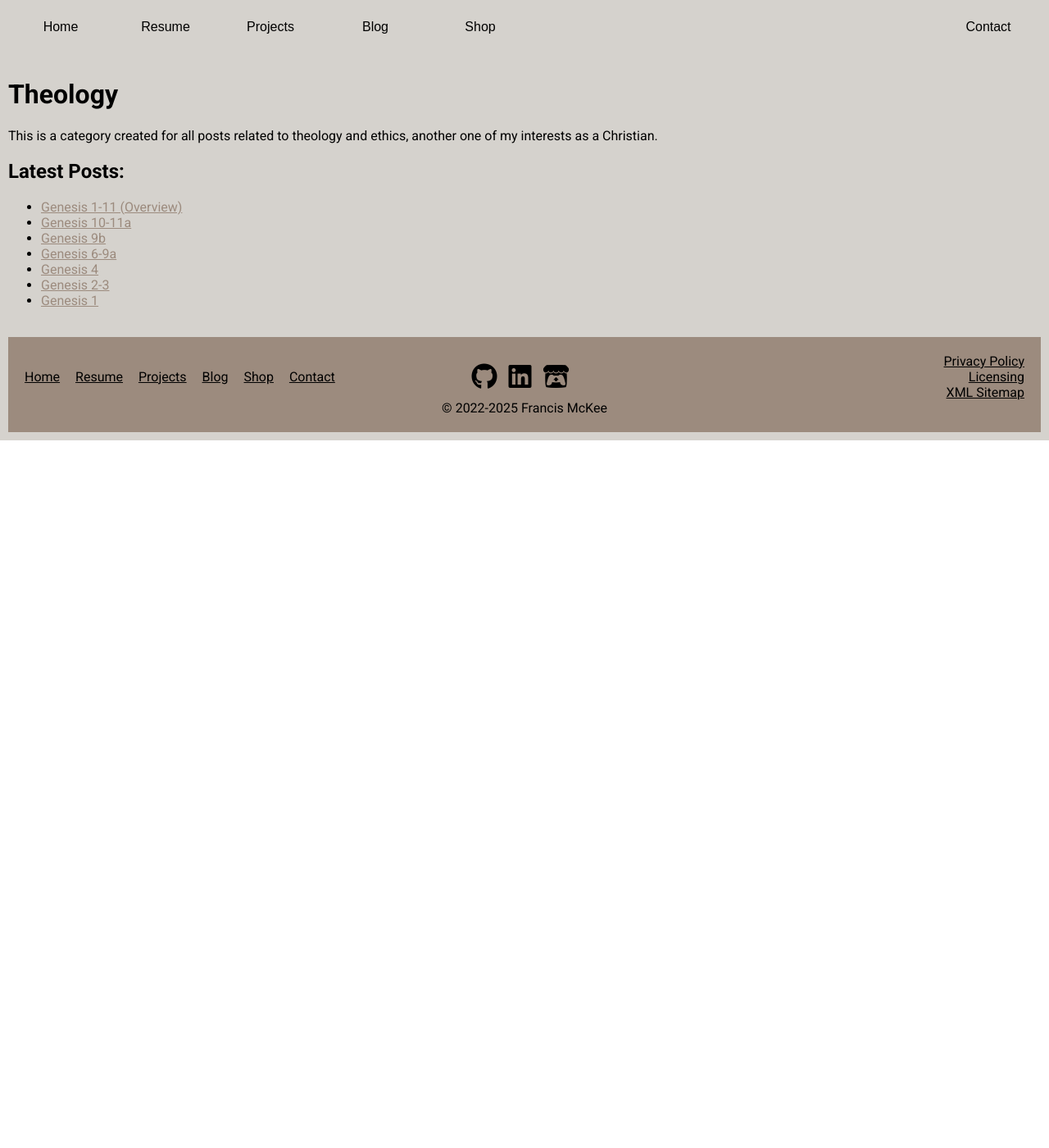
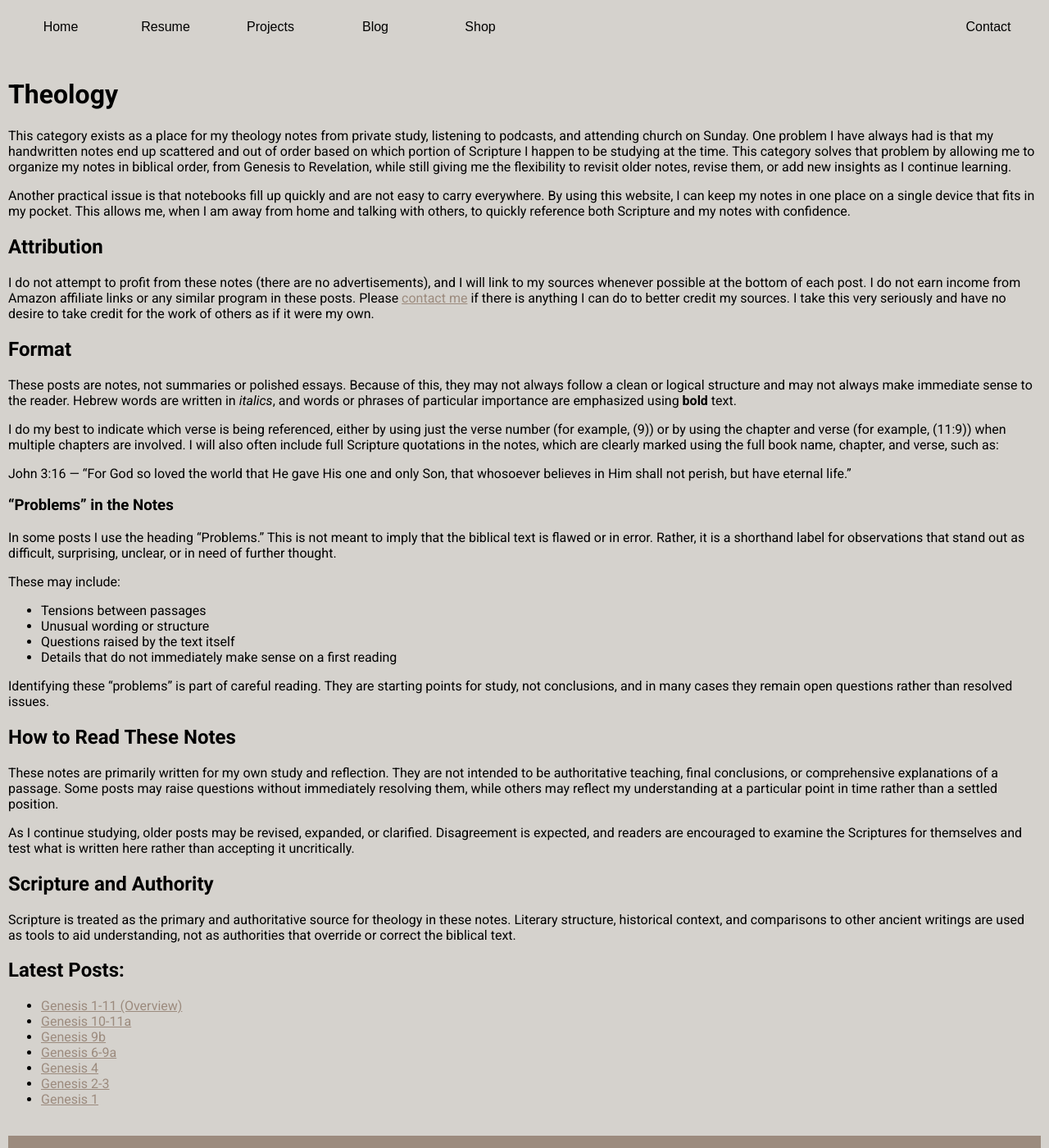
Before and after one commit to Francis-McKee/francis-mckee.github.io, a Jekyll site: the page built from _categories/theology.md, in a window 1280 px wide and 1400 px high. Shown: the whole window at 82% size. Built offline with Jekyll 4.4.1, drawn with Linux system fonts in a browser that asks for light colours; nearby versions of some CDN libraries.

Commit message:
edited theology category page with methodology and format explanations for clarity

```diff
--- a/_categories/theology.md
+++ b/_categories/theology.md
@@ -2,4 +2,40 @@
 short_name: theology
 name: Theology
 ---
-This is a category created for all posts related to theology and ethics, another one of my interests as a Christian.
+This category exists as a place for my theology notes from private study, listening to podcasts, and attending church on Sunday. One problem I have always had is that my handwritten notes end up scattered and out of order based on which portion of Scripture I happen to be studying at the time. This category solves that problem by allowing me to organize my notes in biblical order, from Genesis to Revelation, while still giving me the flexibility to revisit older notes, revise them, or add new insights as I continue learning.
+
+Another practical issue is that notebooks fill up quickly and are not easy to carry everywhere. By using this website, I can keep my notes in one place on a single device that fits in my pocket. This allows me, when I am away from home and talking with others, to quickly reference both Scripture and my notes with confidence.
+
+## Attribution
+
+I do not attempt to profit from these notes (there are no advertisements), and I will link to my sources whenever possible at the bottom of each post. I do not earn income from Amazon affiliate links or any similar program in these posts. Please [contact me](https://fnmckee.com/contact.html) if there is anything I can do to better credit my sources. I take this very seriously and have no desire to take credit for the work of others as if it were my own.
+
+## Format
+
+These posts are notes, not summaries or polished essays. Because of this, they may not always follow a clean or logical structure and may not always make immediate sense to the reader. Hebrew words are written in *italics*, and words or phrases of particular importance are emphasized using **bold** text.
+
+I do my best to indicate which verse is being referenced, either by using just the verse number (for example, (9)) or by using the chapter and verse (for example, (11:9)) when multiple chapters are involved. I will also often include full Scripture quotations in the notes, which are clearly marked using the full book name, chapter, and verse, such as:
+
+John 3:16 — “For God so loved the world that He gave His one and only Son, that whosoever believes in Him shall not perish, but have eternal life.”
+
+### “Problems” in the Notes
+
+In some posts I use the heading “Problems.” This is not meant to imply that the biblical text is flawed or in error. Rather, it is a shorthand label for observations that stand out as difficult, surprising, unclear, or in need of further thought.
+
+These may include:
+- Tensions between passages
+- Unusual wording or structure
+- Questions raised by the text itself
+- Details that do not immediately make sense on a first reading
+
+Identifying these “problems” is part of careful reading. They are starting points for study, not conclusions, and in many cases they remain open questions rather than resolved issues.
+
+## How to Read These Notes
+
+These notes are primarily written for my own study and reflection. They are not intended to be authoritative teaching, final conclusions, or comprehensive explanations of a passage. Some posts may raise questions without immediately resolving them, while others may reflect my understanding at a particular point in time rather than a settled position.
+
+As I continue studying, older posts may be revised, expanded, or clarified. Disagreement is expected, and readers are encouraged to examine the Scriptures for themselves and test what is written here rather than accepting it uncritically.
+
+## Scripture and Authority
+
+Scripture is treated as the primary and authoritative source for theology in these notes. Literary structure, historical context, and comparisons to other ancient writings are used as tools to aid understanding, not as authorities that override or correct the biblical text.
```
Also changed, not shown: 1 other file.
